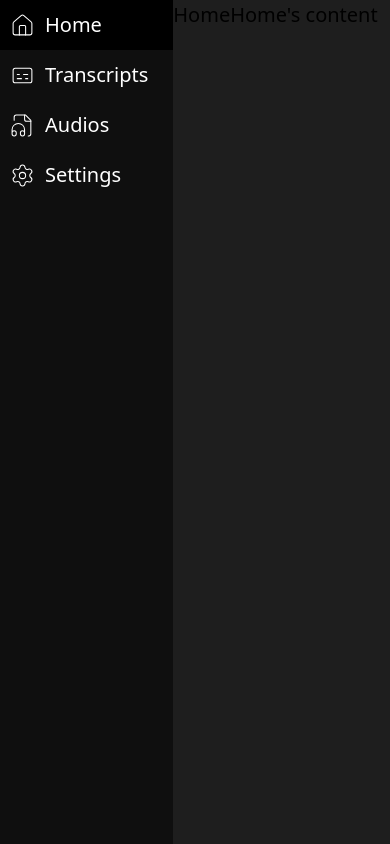
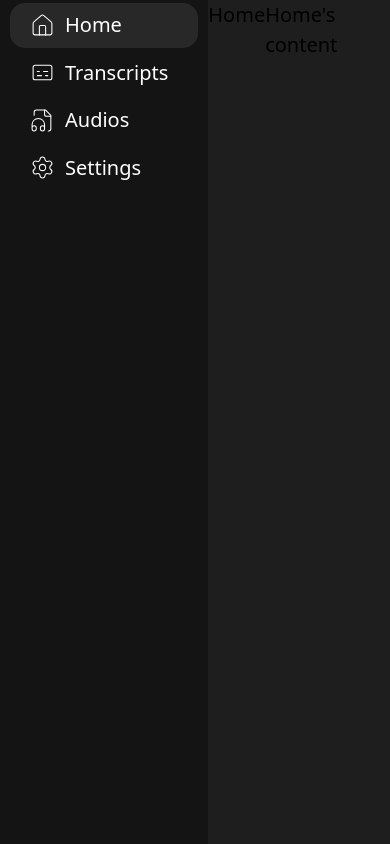
Before and after one commit to Silverellion/japanese-fetcher, a React (Vite) app in the folder frontend/: page / in a window 390 px wide. Built offline with nearby package versions, Linux system fonts and the light colour scheme.

Commit message:
Increase responsiveness of the sidebar

```diff
--- a/frontend/src/components/mainWindow/sidebar/sidebar.tsx
+++ b/frontend/src/components/mainWindow/sidebar/sidebar.tsx
@@ -1,12 +1,6 @@
 import React from "react";
 import { type Tab } from "../../../types";
-import {
-  House,
-  FileAudio,
-  Captions,
-  Settings,
-  type LucideIcon,
-} from "lucide-react";
+import { House, FileAudio, Captions, Settings, type LucideIcon } from "lucide-react";
 
 interface SidebarProps {
   currentTab: Tab;
@@ -21,16 +15,18 @@ const Sidebar: React.FC<SidebarProps> = ({ currentTab, onTabChange }) => {
     {key: 'settings',    label: 'Settings',    icon: Settings},
   ];
   return (
-    <div className="bg-[rgb(15,15,15)]">
+    <div className="bg-[rgb(20,20,20)]">
       {tabs.map((tab) => {
         const Icon = tab.icon;
         return (
           <div
             key={tab.key}
             onClick={() => onTabChange(tab.key)}
-            className={`flex items-center gap-2 py-2 ps-2 pe-5
-            hover:bg-[rgb(0,0,0)] cursor-pointer
-            ${currentTab === tab.key ? "bg-[rgb(0,0,0)]" : "bg-[rgb(15,15,15)]"}
+            className={`flex items-center gap-2 mx-2 my-0.5 py-1.5 ps-4 pe-6
+            rounded-[15px] cursor-pointer
+            transition-all duration-300 transform
+            hover:bg-[rgb(40,40,40)] hover:translate-x-5
+            ${currentTab === tab.key ? "bg-[rgb(40,40,40)]" : "bg-[rgb(20,20,20)]"}
           `}
           >
             <Icon size={25} strokeWidth={1} className="text-white"></Icon>
```
Also changed, not shown: 1 other file (tests, documents, lock files or other folders).
